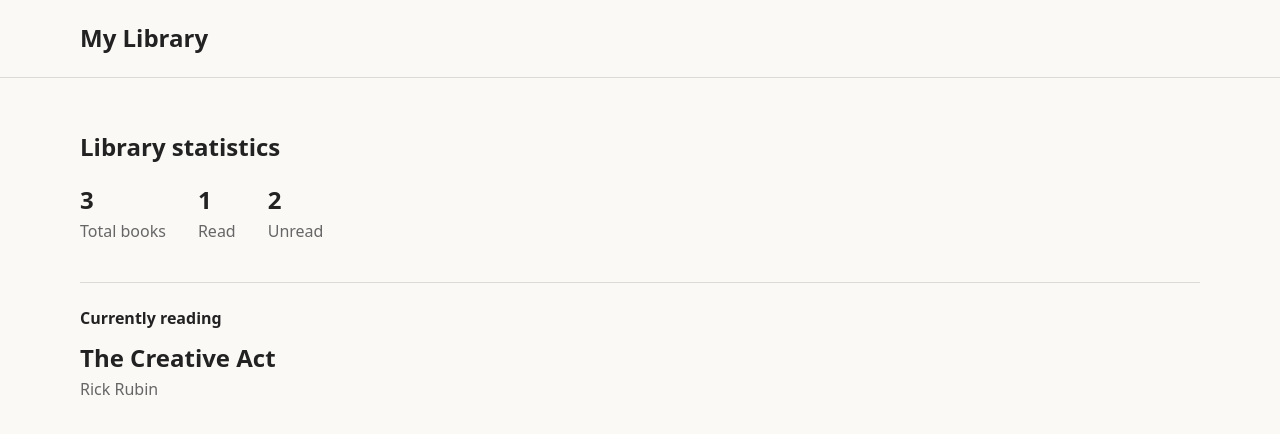
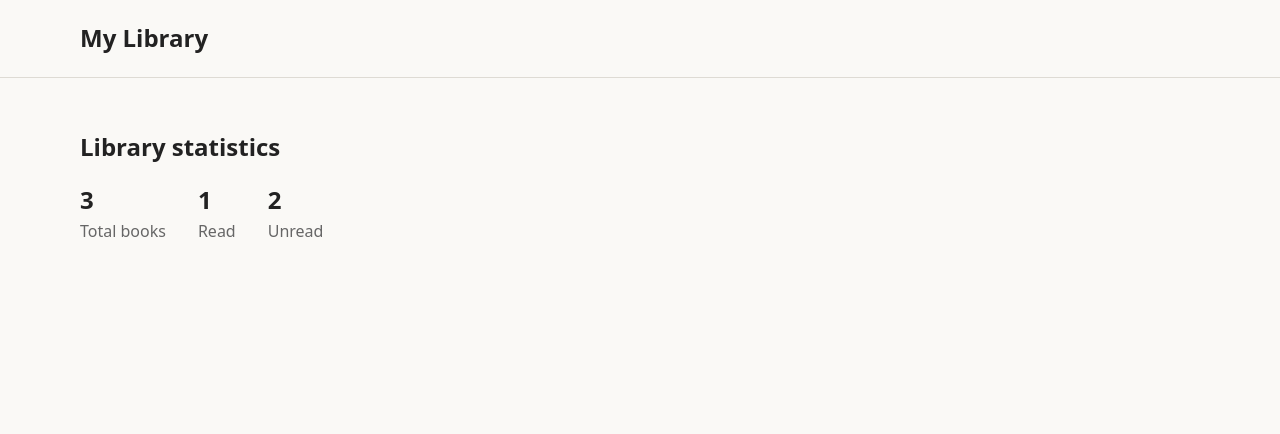
Before and after one commit to Shifhana/reading-library, a React (Vite) app: page / in a window 1280 px wide. Shown: the top 434 px of the page. Built offline with nearby package versions, Linux system fonts and the light colour scheme.

Commit message:
Revert "T0005 — Build currently reading / up next"

```diff
--- a/src/App.css
+++ b/src/App.css
@@ -43,30 +43,3 @@
   font-size: 1.5rem;
   font-weight: 600;
 }
-
-.reading-highlight {
-  margin-top: 2.5rem;
-  padding-top: 1.5rem;
-  border-top: 1px solid #dedbd4;
-}
-
-.reading-highlight h2 {
-  margin: 0;
-  font-size: 1rem;
-  font-weight: 600;
-}
-
-.reading-highlight-book {
-  margin-top: 0.75rem;
-}
-
-.reading-highlight-book h3 {
-  margin: 0;
-  font-size: 1.5rem;
-}
-
-.reading-highlight-book p,
-.reading-highlight-empty {
-  margin: 0.25rem 0 0;
-  color: #666;
-}
--- a/src/App.tsx
+++ b/src/App.tsx
@@ -7,16 +7,6 @@ function App() {
 
   // "Currently reading" counts as unread because it has not been completed yet.
   const unreadBooks = books.filter((book) => book.status !== 'Read').length
-  const currentBook = books.find((book) => book.status === 'Currently reading')
-  const upNextBook = books.find(
-    (book) => book.status === 'Unread' && book.upNext,
-  )
-  const highlightedBook = currentBook ?? upNextBook
-  const highlightedBookLabel = currentBook
-    ? 'Currently reading'
-    : upNextBook
-      ? 'Up next'
-      : 'Currently reading / Up next'
 
   return (
     <div className="site-shell">
@@ -44,23 +34,6 @@ function App() {
             </div>
           </dl>
         </section>
-
-        <section
-          className="reading-highlight"
-          aria-labelledby="reading-highlight-heading"
-        >
-          <h2 id="reading-highlight-heading">{highlightedBookLabel}</h2>
-          {highlightedBook ? (
-            <div className="reading-highlight-book">
-              <h3>{highlightedBook.title}</h3>
-              <p>{highlightedBook.author}</p>
-            </div>
-          ) : (
-            <p className="reading-highlight-empty">
-              No book is currently selected.
-            </p>
-          )}
-        </section>
       </main>
     </div>
   )
```
